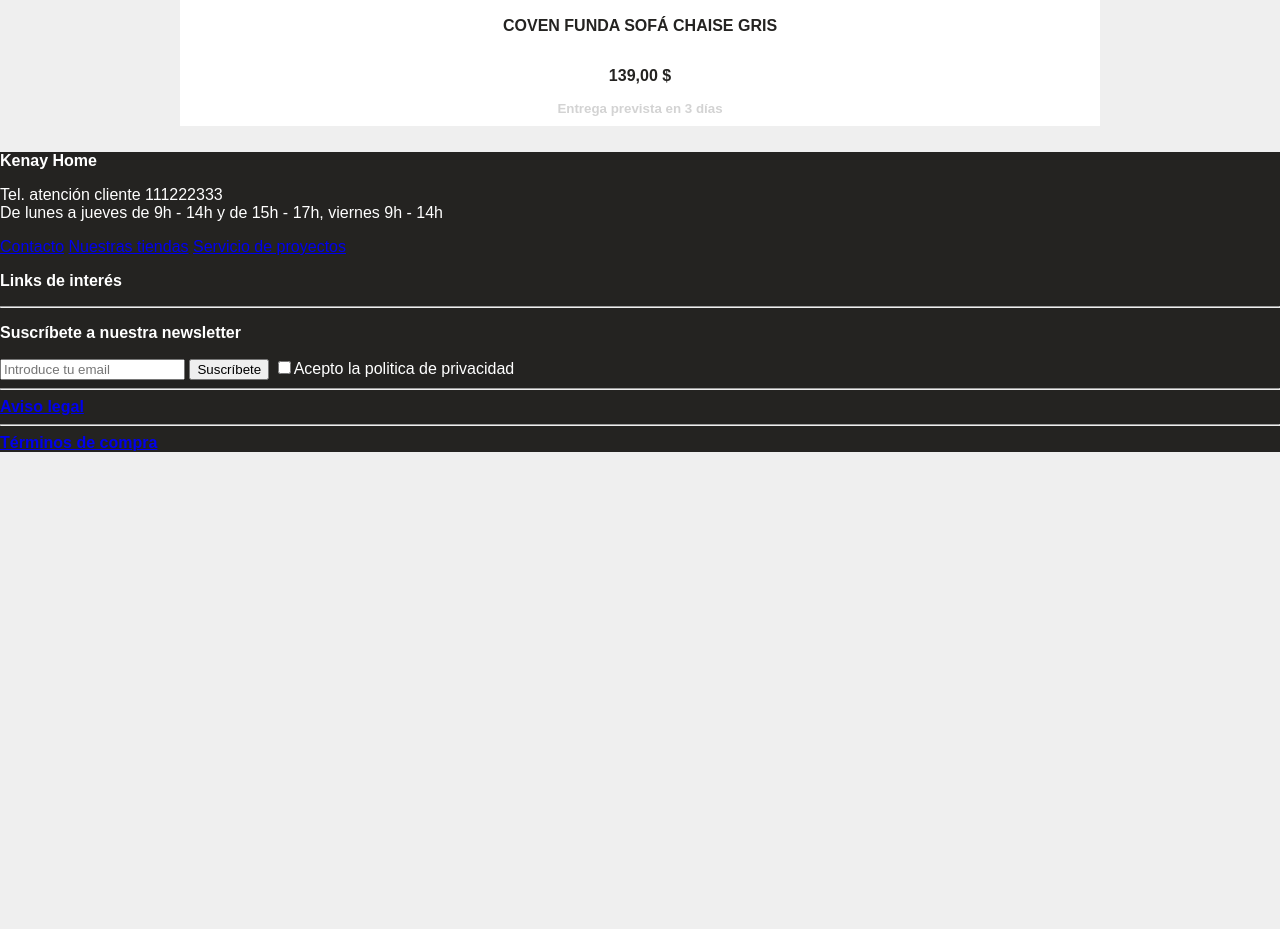
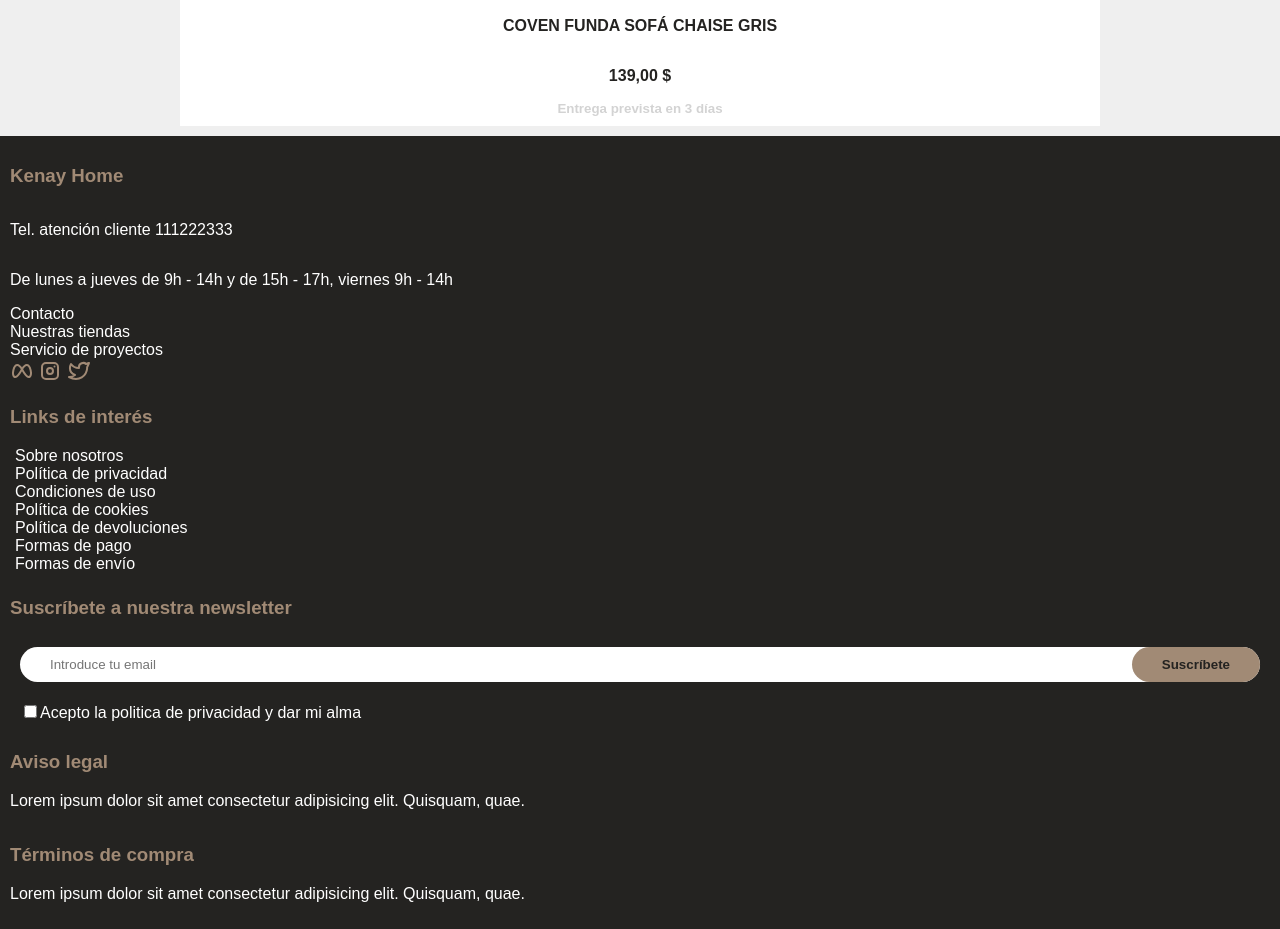
Before and after one commit to Zafiro12/UI-UX, a plain HTML site: page flexbox/ejercicio14/index.html in a window 1280 px wide. Shown: the part 1220-2149 px from the top of the page. Before the commit the page ends 1672 px from the top, so only its background shows below. Drawn offline with Linux system fonts and the light colour scheme.

Commit message:
hecho kenay

```diff
--- a/flexbox/ejercicio14/index.html
+++ b/flexbox/ejercicio14/index.html
@@ -88,37 +88,95 @@
     </main>
 
     <footer>
-        <p><strong>Kenay Home</strong></p>
-        <p>
-            Tel. atención cliente 111222333<br>
-            De lunes a jueves de 9h - 14h y de 15h - 17h, viernes 9h - 14h
-        </p>
+        <h3>Kenay Home</h3>
 
+        <p>Tel. atención cliente 111222333</p>
+        <p>De lunes a jueves de 9h - 14h y de 15h - 17h, viernes 9h - 14h</p>
+
+        <div id="links">
             <a href="#">Contacto</a>
             <a href="#">Nuestras tiendas</a>
             <a href="#">Servicio de proyectos</a>
+            <div id="redes">
+                <a href="#"><svg xmlns="http://www.w3.org/2000/svg" class="meta" width="24" height="24"
+                        viewBox="0 0 24 24" stroke-width="2" stroke="currentColor" fill="none" stroke-linecap="round"
+                        stroke-linejoin="round">
+                        <path stroke="none" d="M0 0h24v24H0z" fill="none"></path>
+                        <path
+                            d="M12 10.174c1.766 -2.784 3.315 -4.174 4.648 -4.174c2 0 3.263 2.213 4 5.217c.704 2.869 .5 6.783 -2 6.783c-1.114 0 -2.648 -1.565 -4.148 -3.652a27.627 27.627 0 0 1 -2.5 -4.174z">
+                        </path>
+                        <path
+                            d="M12 10.174c-1.766 -2.784 -3.315 -4.174 -4.648 -4.174c-2 0 -3.263 2.213 -4 5.217c-.704 2.869 -.5 6.783 2 6.783c1.114 0 2.648 -1.565 4.148 -3.652c1 -1.391 1.833 -2.783 2.5 -4.174z">
+                        </path>
+                    </svg></a>
 
-        <p><strong>Links de interés</strong></p>
+                <a href="#"><svg xmlns="http://www.w3.org/2000/svg" class="instagram" width="24" height="24"
+                        viewBox="0 0 24 24" stroke-width="2" stroke="currentColor" fill="none" stroke-linecap="round"
+                        stroke-linejoin="round">
+                        <path stroke="none" d="M0 0h24v24H0z" fill="none"></path>
+                        <rect x="4" y="4" width="16" height="16" rx="4"></rect>
+                        <circle cx="12" cy="12" r="3"></circle>
+                        <line x1="16.5" y1="7.5" x2="16.5" y2="7.501"></line>
+                    </svg></a>
+
+                <a href="#"><svg xmlns="http://www.w3.org/2000/svg" class="twitter" width="24" height="24"
+                        viewBox="0 0 24 24" stroke-width="2" stroke="currentColor" fill="none" stroke-linecap="round"
+                        stroke-linejoin="round">
+                        <path stroke="none" d="M0 0h24v24H0z" fill="none"></path>
+                        <path
+                            d="M22 4.01c-1 .49 -1.98 .689 -3 .99c-1.121 -1.265 -2.783 -1.335 -4.38 -.737s-2.643 2.06 -2.62 3.737v1c-3.245 .083 -6.135 -1.395 -8 -4c0 0 -4.182 7.433 4 11c-1.872 1.247 -3.739 2.088 -6 2c3.308 1.803 6.913 2.423 10.034 1.517c3.58 -1.04 6.522 -3.723 7.651 -7.742a13.84 13.84 0 0 0 .497 -3.753c-.002 -.249 1.51 -2.772 1.818 -4.013z">
+                        </path>
+                    </svg></a>
+            </div>
+        </div>
+
+
+        <div id="links-interes">
+            <h3>Links de interés</h3>
             <!--Insertar links de interés-->
+            <ul>
+                <li><a href="#">Sobre nosotros</a></li>
+                <li><a href="#">Política de privacidad</a></li>
+                <li><a href="#">Condiciones de uso</a></li>
+                <li><a href="#">Política de cookies</a></li>
+                <li><a href="#">Política de devoluciones</a></li>
+                <li><a href="#">Formas de pago</a></li>
+                <li><a href="#">Formas de envío</a></li>
+            </ul>
+        </div>
 
-        <hr>
+        <div id="newsletter">
 
-        <p><strong>Suscríbete a nuestra newsletter</strong></p>
+            <h3>Suscríbete a nuestra newsletter</h3>
 
             <form action="#" method="post">
+                <div>
                     <input type="text" placeholder="Introduce tu email">
                     <button type="submit">Suscríbete</button>
+                </div>
+
                 <!--politica de privacidad-->
-            <input type="checkbox" name="pol" id="pol"><span>Acepto la politica de privacidad</span>
+                <div>
+                    <input type="checkbox"><span>Acepto la politica de privacidad y dar mi alma</span>
+                </div>
+
             </form>
 
-        <hr>
+        </div>
 
-        <a href="#"><strong>Aviso legal</strong></a>
+        <a href="#">
+            <h3>Aviso legal</h3>
+            <p>
+                Lorem ipsum dolor sit amet consectetur adipisicing elit. Quisquam, quae.
+            </p>
+        </a>
 
-        <hr>
-
-        <a href="#"><strong>Términos de compra</strong></a>
+        <a href="#">
+            <h3>Términos de compra</h3>
+            <p>
+                Lorem ipsum dolor sit amet consectetur adipisicing elit. Quisquam, quae.
+            </p>
+        </a>
     </footer>
 </body>
 
--- a/flexbox/ejercicio14/style.css
+++ b/flexbox/ejercicio14/style.css
@@ -92,6 +92,13 @@ button#filtros {
     font-weight: bold;
 }
 
+button#filtros:hover {
+    background-color: #a18a75;
+    color: #242321;
+
+    cursor: pointer;
+}
+
 div#enlaces {
     margin: 15px;
 }
@@ -153,6 +160,16 @@ article.producto>figure>figcaption {
     left: 30%;
 }
 
+article.producto>figure:hover {
+    filter: grayscale(100%);
+    cursor: pointer;
+}
+
+article.producto>figure:hover>figcaption {
+    background-color: #242321;
+    color: white;
+}
+
 article.producto>p {
     font-weight: bold;
 }
@@ -167,4 +184,84 @@ article.producto>small {
 footer {
     background-color: #242321;
     color: white;
+
+    display: flex;
+    flex-flow: column;
+
+    padding: 10px;
 }
+
+footer h3, svg {
+    color: #a18a75;
+}
+
+footer a {
+    color: white;
+
+    text-decoration: none;
+}
+
+div#links {
+    display: flex;
+    flex-flow: column;
+    justify-content: space-between;
+}
+
+div#links-interes>ul {
+    display: flex;
+    flex-flow: column;
+
+    padding: 0;
+    margin: 5px;
+}
+
+div#links-interes>ul>li {
+    list-style: none;
+}
+
+div#newsletter>form {
+    display: flex;
+    flex-flow: row wrap;
+    justify-content: space-between;
+}
+
+div#newsletter>form>div {
+    flex: 100%;
+
+    position: relative;
+
+    margin: 10px;
+}
+
+div#newsletter>form>div>input[type="text"] {
+    width: 100%;
+
+    border: none;
+    outline: none;
+
+    border-radius: 30px;
+
+    padding: 10px 30px;
+}
+
+div#newsletter>form>div>button {
+    background-color: #a18a75;
+    color: #242321;
+
+    border: none;
+    border-radius: 30px;
+    outline: none;
+
+    display: flex;
+    flex-flow: row;
+    align-items: center;
+
+    padding: 10px 30px;
+
+    font-weight: bold;
+
+    position: absolute;
+
+    right: 0;
+    top: 0;
+}
```
Lines whose indentation alone changed are shown as unchanged.
